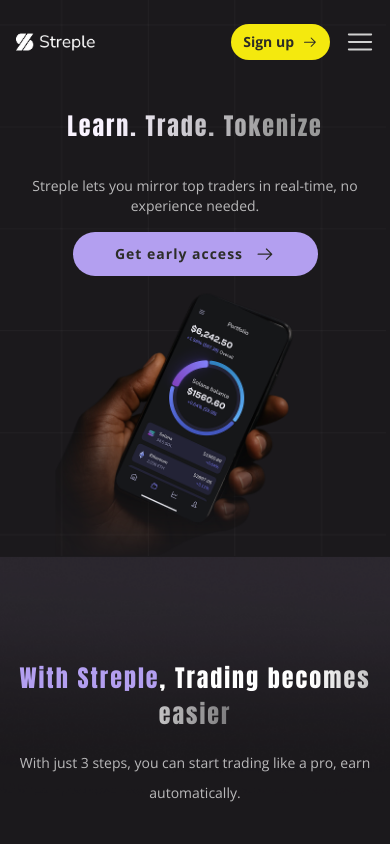
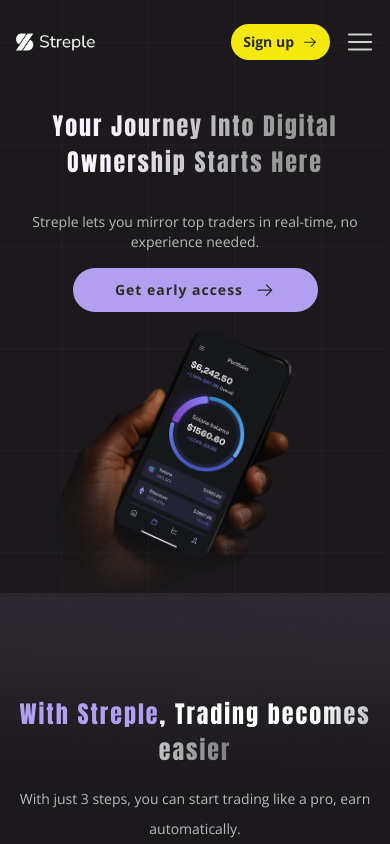
Before and after one commit to streple-labs/streple-website, a Next.js app: page / in a window 390 px wide. Shown: the top 844 px of the page. Built offline with nearby package versions, Linux system fonts and the light colour scheme.

Commit message:
Update Desktop and Mobile home components with new tagline and updated form links

```diff
--- a/components/home/DesktopHome.tsx
+++ b/components/home/DesktopHome.tsx
@@ -16,7 +16,7 @@
             <span
               className={`leading-[150%] tracking-[2px] justify-center items-center font-normal text-36-lg text-46-xl xxl:text-[52px] 2xl:text-[56px] max-w-[940px] text-gradient-copy-top-traders ${anton.className}`}
             >
-              Learn. Trade. Tokenize
+              Your Journey Into Digital Ownership Starts Here
             </span>
 
             <p className="font-normal leading-8 text-[21px] text-[#FFFFFFB2] max-w-[694px]">
@@ -26,7 +26,7 @@
 
             <div className="flex flex-row items-center gap-11">
               <a
-                href="https://forms.gle/FoHBRNQwbeSBCr8a7"
+                href="https://forms.gle/FZmzQX3SbVjiHPo18"
                 target="_blank"
                 rel="noopener noreferrer"
                 className="flex justify-center items-center w-[245px] rounded-3xl px-4 py-3 gap-3 bg-[#B39FF0] font-bold tracking-[1px] leading-6 text-base text-[#2C2D28]"
@@ -313,7 +313,7 @@
 
           <div className="flex flex-row items-center gap-6 mx-auto">
             <a
-              href="https://forms.gle/FoHBRNQwbeSBCr8a7"
+              href="https://forms.gle/FZmzQX3SbVjiHPo18"
               target="_blank"
               rel="noopener noreferrer"
               className="flex flex-row items-center rounded-[20px] px-[16px] py-[12px] gap-2.5 bg-[#F4E90E] hover:bg-[#CEC510]"
--- a/components/home/MobileHome.tsx
+++ b/components/home/MobileHome.tsx
@@ -22,7 +22,7 @@
                 <span
                   className={`font-normal tracking-[2px] leading-[150%] text-2xl xs:text-[27px] text-gradient-copy-top-traders text-center ${anton.className}`}
                 >
-                  Learn. Trade. Tokenize
+                  Your Journey Into Digital Ownership Starts Here
                 </span>
                 <p className="font-normal text-sm sm:text-base text-[#FFFFFFB2] text-center">
                   Streple lets you mirror top traders in real-time, no
@@ -32,7 +32,7 @@
 
               <div className="flex flex-col gap-4 items-center">
                 <a
-                  href="https://forms.gle/FoHBRNQwbeSBCr8a7"
+                  href="https://forms.gle/FZmzQX3SbVjiHPo18"
                   target="_blank"
                   rel="noopener noreferrer"
                   className="tracking-[1px] leading-6 flex w-full max-w-[245px] justify-center items-center rounded-3xl px-4 py-2.5 gap-3 bg-[#B39FF0] font-bold text-sm text-[#2C2D28]"
@@ -327,7 +327,7 @@
 
             <div className="flex flex-col items-center gap-6 mx-auto">
               <a
-                href="https://forms.gle/FoHBRNQwbeSBCr8a7"
+                href="https://forms.gle/FZmzQX3SbVjiHPo18"
                 target="_blank"
                 rel="noopener noreferrer"
                 className="flex flex-row items-center rounded-[20px] px-[16px] py-[12px] gap-2.5 bg-[#F4E90E] hover:bg-[#CEC510]"
```
Also changed, not shown: app/page.tsx (line endings or trailing spaces).
